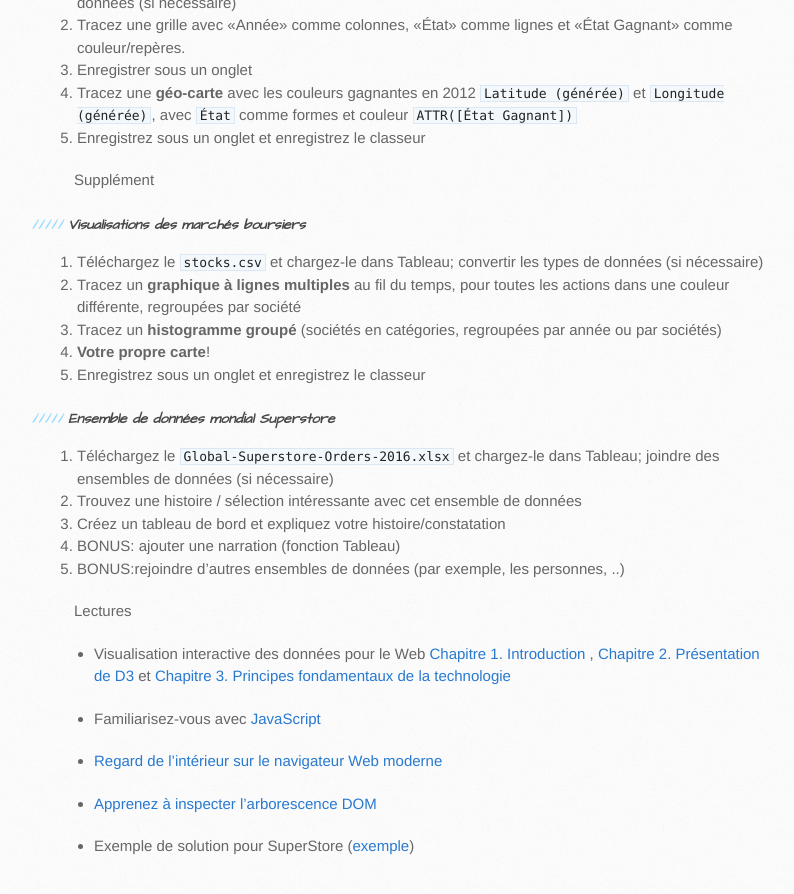
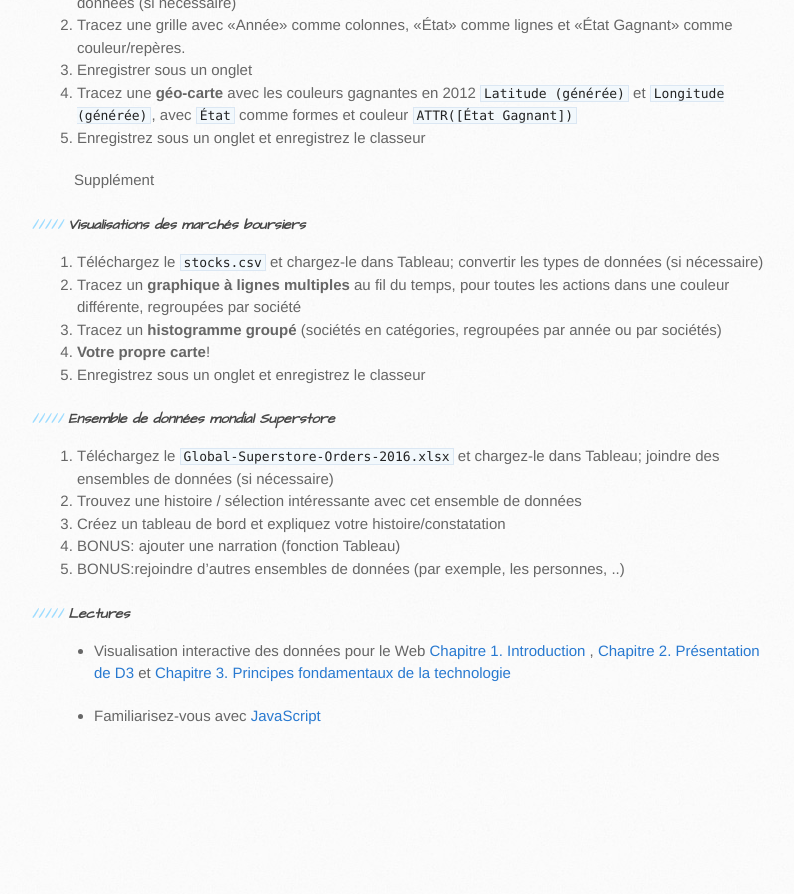
Before and after one commit to armelsoubeiga/Cours, a Jekyll site: the page built from dataviz/_posts/2021-12-11-Visualisation-des-données.md, in a window 1280 px wide and 900 px high, scrolled down 722 px. Shown: the top 894 px of the window, without its empty margins (96-890 px from the left). Built offline with Jekyll 4.4.1, drawn with Linux system fonts in a browser that asks for light colours; after the commit the page ends 1492 px from its top, so only the background shows below that.

Commit message:
Add files via upload

```diff
--- a/dataviz/_posts/2021-12-11-Visualisation-des-données.md
+++ b/dataviz/_posts/2021-12-11-Visualisation-des-données.md
@@ -12,13 +12,13 @@
 
 ##### *Visualisation des fleurs d'iris*
 
-1. Téléchargez le [`iris.csv`](./DataViz/data/iris.csv) et chargez-le dans Tableau; convertir les types de données (si nécessaire)
+1. Téléchargez le [`iris.csv`](https://github.com/armelsoubeiga/Cours-2020-2021/blob/master/DataViz/data/iris.csv) et chargez-le dans Tableau; convertir les types de données (si nécessaire)
 2. Tracez un **scatterplot** avec X:sepal_length, Y:sepal_width, color:species et une ligne de tendance
 3. Enregistrez sous un onglet et enregistrez le classeur
 
 ##### *Carte des élections*
 
-1. Téléchargez le [`us-elections-history.csv`](data/us-elections-history.csv) et chargez-le dans Tableau; convertir les types de données (si nécessaire)
+1. Téléchargez le [`us-elections-history.csv`](https://github.com/armelsoubeiga/Cours-2020-2021/blob/master/DataViz/data/us-elections-history.csv) et chargez-le dans Tableau; convertir les types de données (si nécessaire)
 2. Tracez une grille avec «Année» comme colonnes, «État» comme lignes et «État Gagnant» comme couleur/repères.
 3. Enregistrer sous un onglet
 4. Tracez une **géo-carte** avec les couleurs gagnantes en 2012 `Latitude (générée)` et `Longitude (générée)`, avec `État` comme formes et couleur `ATTR([État Gagnant])`
@@ -28,7 +28,7 @@
 
 ##### *Visualisations des marchés boursiers*
 
-1. Téléchargez le [`stocks.csv`](data/stocks.csv) et chargez-le dans Tableau; convertir les types de données (si nécessaire)
+1. Téléchargez le [`stocks.csv`](dhttps://github.com/armelsoubeiga/Cours-2020-2021/blob/master/DataViz/data/stocks.csv) et chargez-le dans Tableau; convertir les types de données (si nécessaire)
 2. Tracez un **graphique à lignes multiples** au fil du temps, pour toutes les actions dans une couleur différente, regroupées par société
 3. Tracez un **histogramme groupé** (sociétés en catégories, regroupées par année ou par sociétés)
 4. **Votre propre carte**!
@@ -36,21 +36,15 @@
 
 ##### *Ensemble de données mondial Superstore*
 
-1. Téléchargez le [`Global-Superstore-Orders-2016.xlsx`](data/Global-Superstore-Orders-2016.xlsx) et chargez-le dans Tableau; joindre des ensembles de données (si nécessaire)
+1. Téléchargez le [`Global-Superstore-Orders-2016.xlsx`](https://github.com/armelsoubeiga/Cours-2020-2021/blob/master/DataViz/data/Global-Superstore-Orders-2016.xlsx) et chargez-le dans Tableau; joindre des ensembles de données (si nécessaire)
 2. Trouvez une histoire / sélection intéressante avec cet ensemble de données
 3. Créez un tableau de bord et expliquez votre histoire/constatation
 4. BONUS: ajouter une narration (fonction Tableau)
 5. BONUS:rejoindre d'autres ensembles de données (par exemple, les personnes, ..)
 
-Lectures
+##### *Lectures*
 
 * Visualisation interactive des données pour le Web [Chapitre 1. Introduction
 ](https://web.archive.org/web/20160307043159/http://chimera.labs.oreilly.com/books/1230000000345/ch01.html), [Chapitre 2. Présentation de D3](https://web .archive.org/web/20160307043159/http://chimera.labs.oreilly.com/books/1230000000345/ch02.html) et [Chapitre 3. Principes fondamentaux de la technologie](https://web.archive.org/web/ 20160307043159/http://chimera.labs.oreilly.com/books/1230000000345/ch03.html)
 
 * Familiarisez-vous avec [JavaScript](https://learnxinyminutes.com/docs/javascript/)
-
-* [Regard de l'intérieur sur le navigateur Web moderne](https://developers.google.com/web/updates/2018/09/inside-browser-part1)
-
-* [Apprenez à inspecter l'arborescence DOM](https://developers.google.com/web/tools/chrome-devtools/inspect-styles/edit-dom)
-
-* Exemple de solution pour SuperStore ([exemple](https://data.world/tableauhelp/superstore-data-sets))
```
